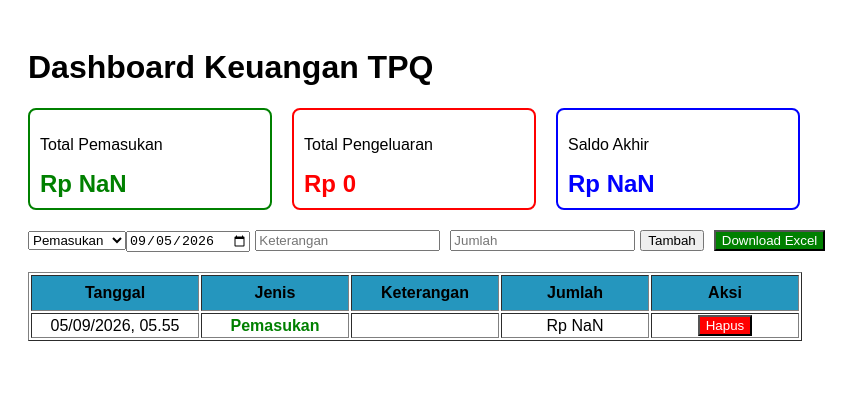
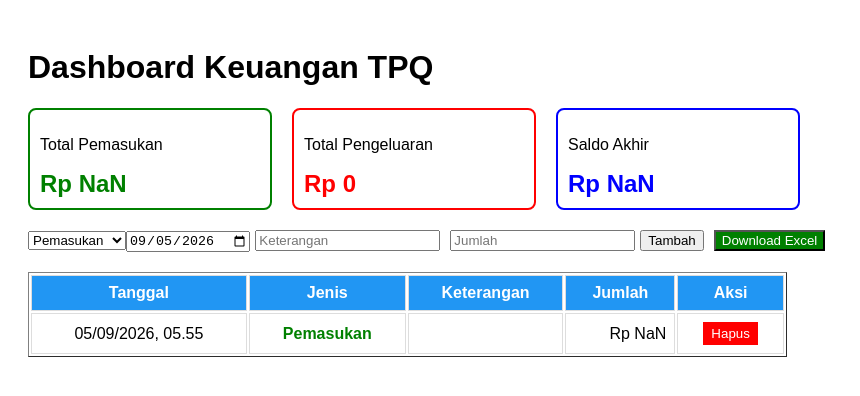
Before and after one commit to Amanah2000/-laporan-tpq, a React (Create React App) app: page / in a window 1280 px wide. Both pictures are taken after a click on the button "Tambah". Shown: the top 396 px of the page, without its empty margins (0-860 px from the left). Built offline with nearby package versions, Linux system fonts and the light colour scheme.

Commit message:
Refactor App component for better readability

```diff
--- a/src/App.js
+++ b/src/App.js
@@ -164,7 +164,7 @@
       <table
         border="1"
         style={{
-          width: '60%',
+          width: '62%',
 
           textAlign: 'center',
 
@@ -173,32 +173,37 @@
         }}
       >
         <thead>
-          <tr style={{ backgroundColor: '#2596be' }}>
-            <th style={{ padding: '8px', minWidth: '150px' }}>Tanggal</th>
-            <th style={{ padding: '8px', minWidth: '130px' }}>Jenis</th>
-            <th style={{ padding: '8px', minWidth: '130px' }}>Keterangan</th>
-            <th style={{ padding: '8px', minWidth: '130px' }}>Jumlah</th>
-            <th style={{ padding: '8px', minWidth: '130px' }}>Aksi</th>
+
+  <tr>
+    <th style={{ padding: '8px', border: '1px solid #ddd', backgroundColor: '#2196F3', color: 'white', minWidth: '0px' }}>Tanggal</th>
+    <th style={{ padding: '8px', border: '1px solid #ddd', backgroundColor: '#2196F3', color: 'white', minWidth: '50px' }}>Jenis</th>
+    <th style={{ padding: '8px', border: '1px solid #ddd', backgroundColor: '#2196F3', color: 'white', minWidth: '50px' }}>Keterangan</th>
+    <th style={{ padding: '8px', border: '1px solid #ddd', backgroundColor: '#2196F3', color: 'white', minWidth: '50px' }}>Jumlah</th>
+    <th style={{ padding: '8px', border: '1px solid #ddd', backgroundColor: '#2196F3', color: 'white', minWidth: '50px' }}>Aksi</th>
   </tr>
 </thead>
 
 <tbody>
-  {dataKeuangan.map((item) => (
-    <tr key={item.id} style={{ backgroundColor: 'white' }}> {/* <- background putih */}
-      <td>{item.tanggal}</td>
+  {dataKeuangan.map((item, index) => (
+    <tr key={item.id}>
+      <td style={{ padding: '8px', border: '1px solid #ddd' }}>{item.tanggal}</td>
 
-      {/* INI BAGIAN YANG DIUBAH WARNA TULISANNYA */}
       <td style={{
+        padding: '8px',
+        border: '1px solid #ddd',
         color: item.jenis === 'Pemasukan' ? 'green' : 'red',
-          fontWeight: 'bold'
+        fontWeight: 'bold',
+        textAlign: 'center'
       }}>
         {item.jenis}
       </td>
 
-      <td>{item.keterangan}</td>
-      <td>Rp {item.jumlah.toLocaleString('id-ID')}</td>
-      <td>
-        <button onClick={() => hapusData(item.id)} style={{background:'red', color:'white'}}>Hapus</button>
+      <td style={{ padding: '8px', border: '1px solid #ddd' }}>{item.keterangan}</td>
+
+      <td style={{ padding: '8px', border: '1px solid #ddd', textAlign: 'right' }}>Rp {item.jumlah.toLocaleString()}</td>
+
+      <td style={{ padding: '8px', border: '1px solid #ddd', textAlign: 'center' }}>
+        <button onClick={() => hapusData(item.id)} style={{ backgroundColor: 'red', color: 'white', border: 'none', padding: '4px 8px' }}>Hapus</button>
       </td>
     </tr>
   ))}
```
Lines whose indentation alone changed are shown as unchanged.
